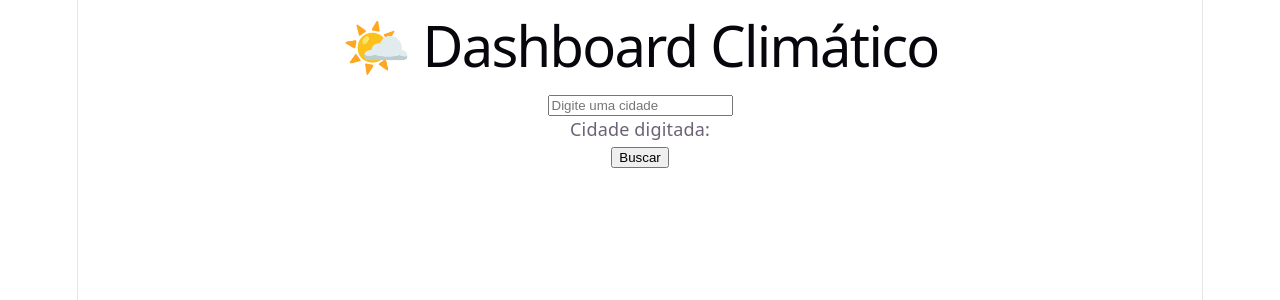
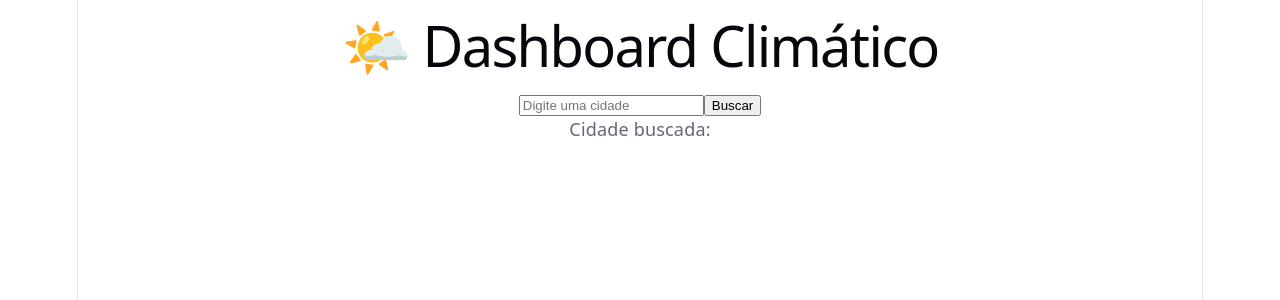
Before and after one commit to AntonioHugo21/dashboard-clima, a React (Vite) app: page / in a window 1280 px wide. Shown: the top 300 px of the page. Built offline with nearby package versions, Linux system fonts and the light colour scheme.

Commit message:
feat: exibir cidade buscada após clique no botão

```diff
--- a/src/App.jsx
+++ b/src/App.jsx
@@ -2,6 +2,11 @@ import {useState} from "react";
 
 function App() {
   const [cidade, setCidade] = useState("");
+  const [cidadeBuscada, setCidadeBuscada] = useState("");
+
+  function buscarCidade() {
+    setCidadeBuscada(cidade);
+  }
 
   return (
     <div>
@@ -14,9 +19,8 @@ function App() {
        onChange={(e) => setCidade(e.target.value)}
         />
 
-        <p>Cidade digitada: {cidade}</p>
-
-        <button>Buscar</button>
+        <button onClick={buscarCidade}>Buscar</button>
+        <p>Cidade buscada: {cidadeBuscada}</p>
     </div>
   )
 }
```
